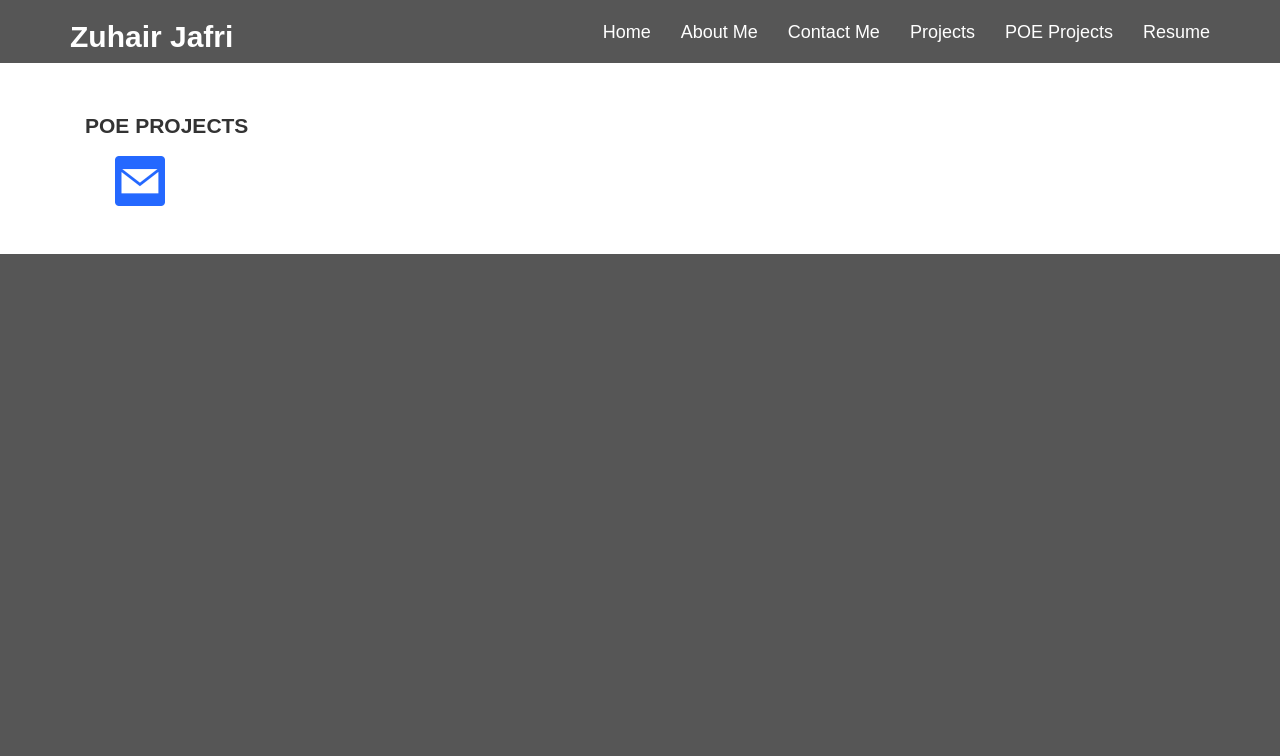
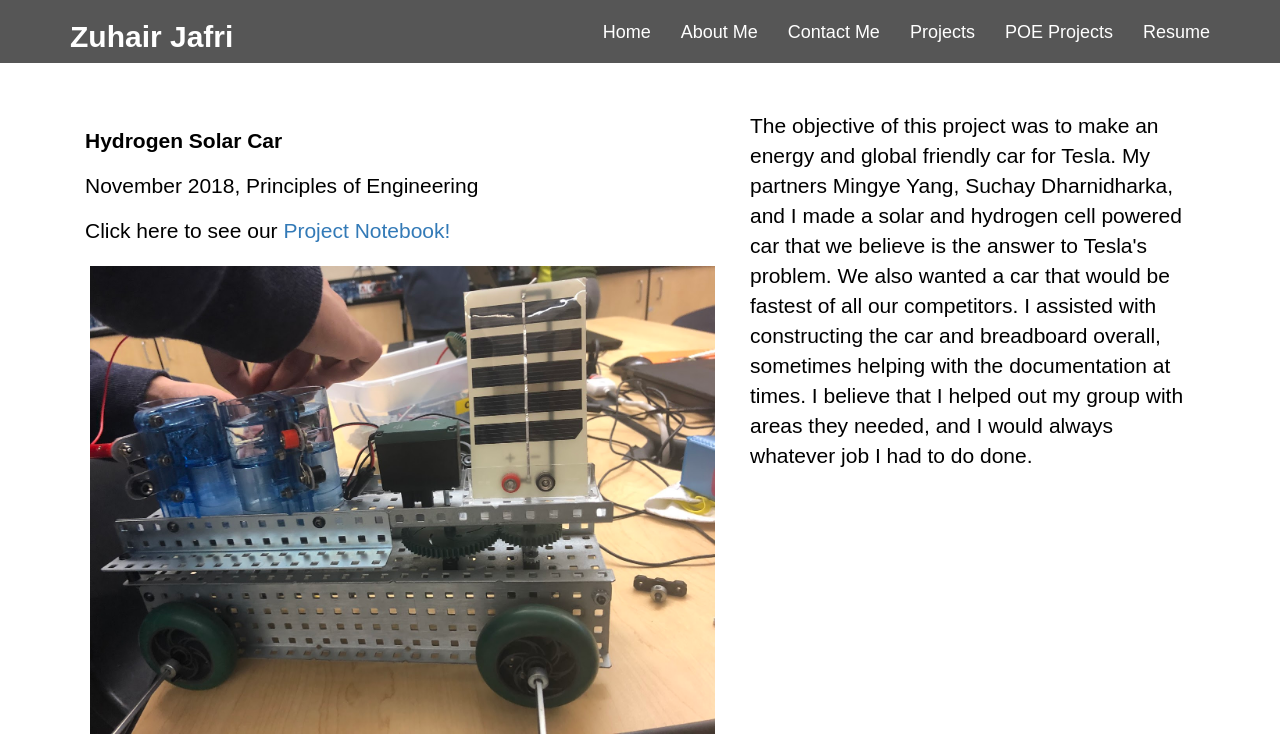
Before and after one commit to zuhairj2/online_portfolio, a plain HTML site: page Jafri_POE.html in a window 1280 px wide. Shown: the top 756 px of the page. Drawn offline with nearby package versions, Linux system fonts and the light colour scheme.

Commit message:
My second commit

```diff
--- a/Jafri_POE.html
+++ b/Jafri_POE.html
@@ -24,10 +24,37 @@
                 <div class="row">
                     <div class="container">
                         <div class="col-md-7">
-                            <p> <strong>POE PROJECTS</strong></p>
-                            <p></p>
+                            <p>
+                                <p> <strong>Hydrogen Solar Car</strong></p>
+                                <p>November 2018, Principles of Engineering</p>
 
-                            <div id="footer"></div>
+
+                                <p> Click here to see our <a href="https://docs.google.com/document/d/1c9h8CGT7HxdzZIOnFf_fEY-giF6znPvcWBc1viVtDHY/edit?usp=sharing">Project Notebook!</a></p>
+                                <div class="pull-right">
+                                </div>
+                                <a class="thumbnail">
+                              <img src="images/IMG_8682.JPG">
+                             </a>
+                                <a class="thumbnail">
+                              <img src="images/IMG_8683.JPG">
+                             </a>
+                        </div>
+                        <div class="col-md-5">
+                            <style>
+                                p {
+                                    color: black;
+                                }
+                            </style>
+                            <p>The objective of this project was to make an energy and global friendly car for Tesla. My partners Mingye Yang, Suchay Dharnidharka, and I made a solar and hydrogen cell powered car that we believe is the answer to Tesla's
+                                problem. We also wanted a car that would be fastest of all our competitors. I assisted with constructing the car and breadboard overall, sometimes helping with the documentation at times. I believe that I helped out my
+                                group with areas they needed, and I would always whatever job I had to do done. </p>
+                        </div>
+                    </div>
+                </div>
+            </div>
+            </p>
+
+            <div id="footer"></div>
     </body>
 
 </html>
```
Also changed, not shown: images/IMG_8682.JPG (added), images/IMG_8683.JPG (added).
